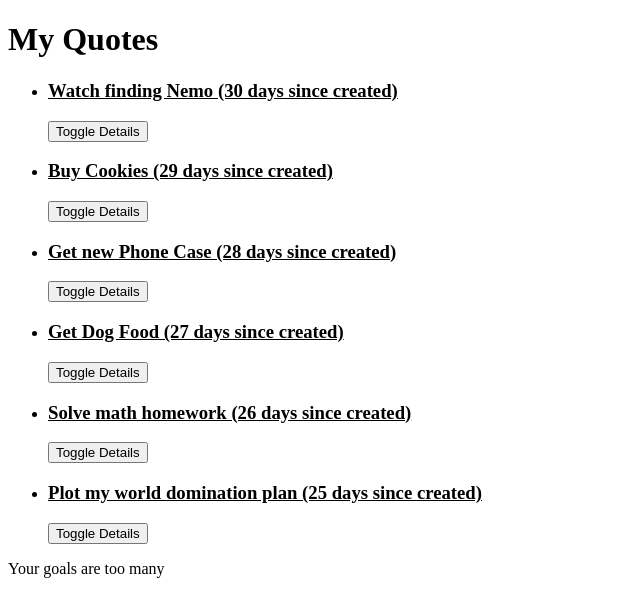
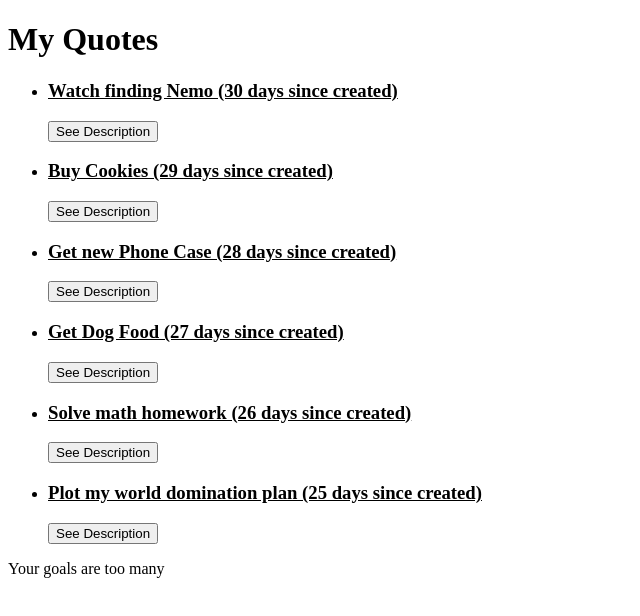
Before and after one commit to danjoki/quote-ip, an Angular app: page / in a window 1280 px wide. Shown: the top 616 px of the page, without its empty margins (0-640 px from the left). Built offline with nearby package versions, Linux system fonts and the light colour scheme.

Commit message:
Added installed Bootstrap

```diff
--- a/package.json
+++ b/package.json
@@ -19,6 +19,8 @@
     "@angular/platform-browser": "~10.1.2",
     "@angular/platform-browser-dynamic": "~10.1.2",
     "@angular/router": "~10.1.2",
+    "bootstrap": "^4.5.3",
+    "popper": "^1.0.1",
     "rxjs": "~6.6.0",
     "tslib": "^2.0.0",
     "zone.js": "~0.10.2"
--- a/src/app/qoute-detail/qoute-detail.component.html
+++ b/src/app/qoute-detail/qoute-detail.component.html
@@ -1,4 +1,5 @@
 <p>
   {{ quote.description }}
 </p>
+<p>The quote will expire in 30 days from {{ quote.dateCreated | date }}</p>
 <button (click)="quoteDone(true)">Done</button>
--- a/src/app/qoute/qoute.component.html
+++ b/src/app/qoute/qoute.component.html
@@ -5,7 +5,7 @@
       <h3 appUnderline appAddColor>
         {{ quote.name }} ({{ quote.dateCreated | dateCalc }} days since created)
       </h3>
-      <button (click)="toggleDetails(i)">Toggle Details</button>
+      <button (click)="toggleDetails(i)">See Description</button>
       <app-qoute-detail
         *ngIf="quote.showDescription"
         [quote]="quote"
```
Also changed, not shown: 1 other file (tests, documents, lock files or other folders).
